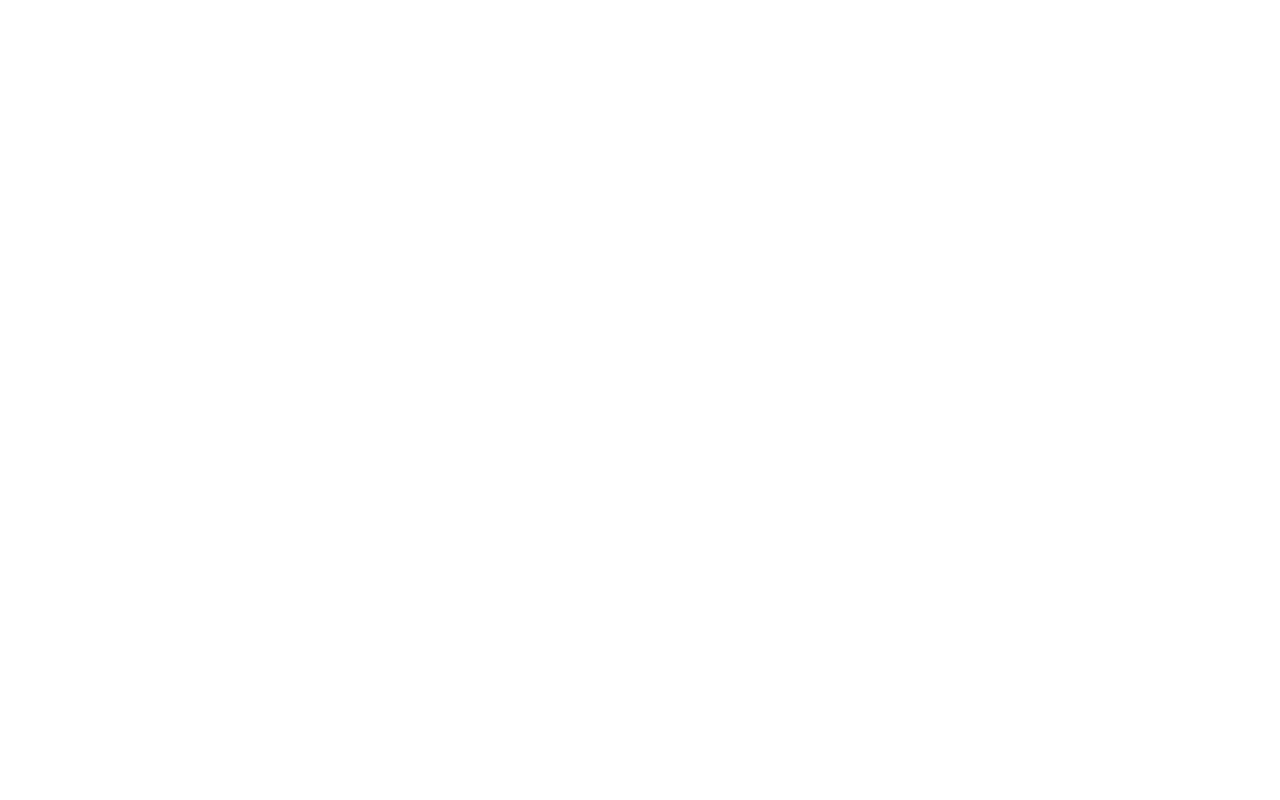
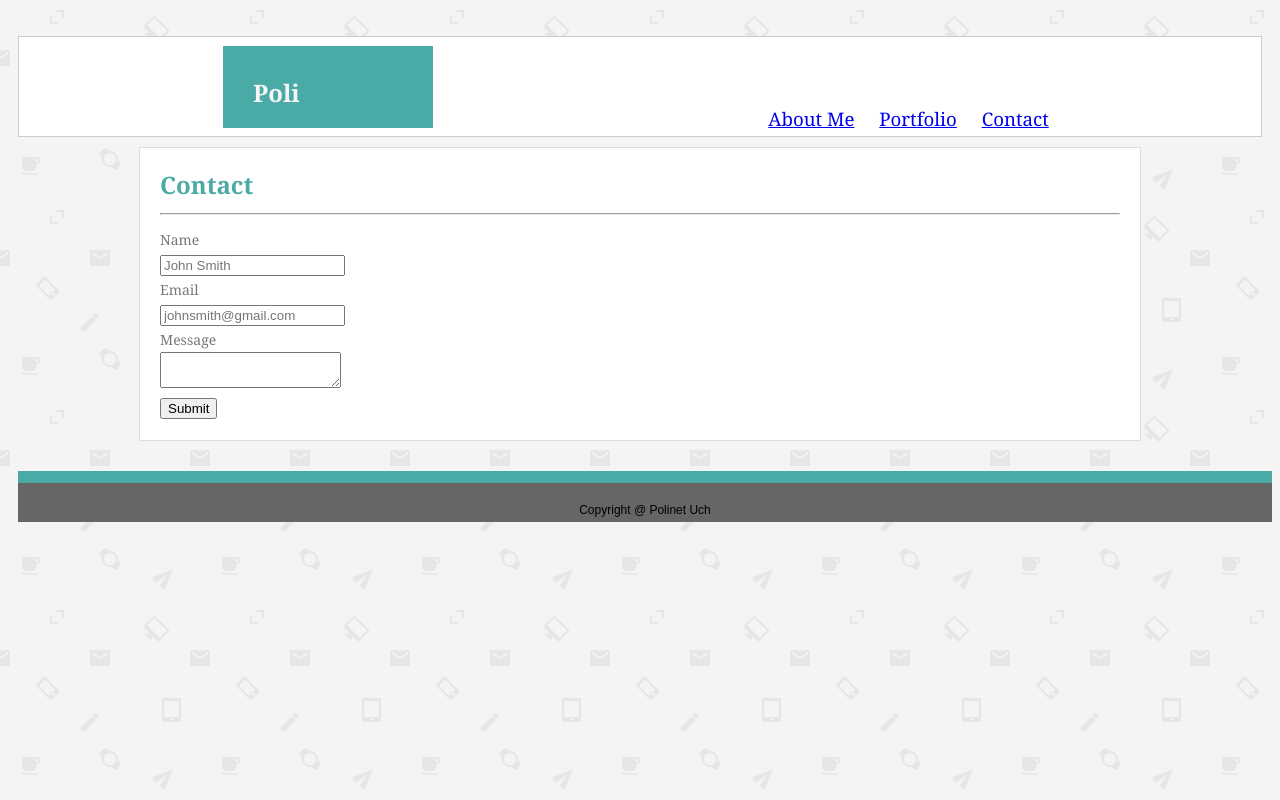
Before and after one commit to polinetuch/basic-portfolio, a plain HTML site: page contact.html in a window 1280 px wide. Drawn offline with Linux system fonts and the light colour scheme.

Commit message:
edited contact page (used input tag) and linked all pages in the navigation bar

```diff
--- a/assets/CSS/style.css
+++ b/assets/CSS/style.css
@@ -30,10 +30,11 @@
     font-family: Georgia, 'Times New Roman', Times, serif;
 }
 
-.nav-li {
-    display: inline;
+#nav-li {
+    list-style-type: none;
+    display: inline-flex;
+    text-decoration: none;
     margin: 10px;
-    text-decoration: none;
     color: #777777;
 }
 
@@ -82,3 +83,12 @@
     padding-bottom: 5px;
     margin-left: 10px;
 }
+
+
+.input-styling {
+    color: #777777;
+    font-weight: normal;
+    font-family: Georgia, 'Times New Roman', Times, serif;
+    font-size: 14px;
+    line-height: 25px;
+}
--- a/contact.html
+++ b/contact.html
@@ -1,4 +1,41 @@
 <!DOCTYPE html>
 <head>
-    <title>Poli Contact Page</title>
+    <link rel="stylesheet" type="text/css" href="assets/CSS/style.css">
+    <title>Contact</title>
 </head>
+<body img src="../images/pattern.png" class="body">
+    <br>
+    <header class="nav-header">Poli</header>
+        <div>
+            <header>
+                <nav class="nav">
+                    <ul>
+                        <li id="nav-li"><a href="index.html">About Me</a></li>
+                        <li id="nav-li"><a href="portfolio.html">Portfolio</a></li>
+                        <li id="nav-li"><a href="contact.html">Contact</a></li>
+                    </ul>
+                </nav>
+            </header>
+        </div>
+    </header>
+    <section class="about-me">Contact<hr>
+        <form action="action_page.php" class="input-styling">
+            <label for="fname">Name</label>
+            <br>
+            <input type="text" name="fullname" placeholder="John Smith">
+            <br>
+            <label for="email" id="input-styling">Email</label>
+            <br>
+            <input type="text" placeholder="johnsmith@gmail.com">
+            <br>
+            <label for="message">Message</label>
+            <br>
+            <textarea name="Message"></textarea>
+            <br>
+            <input type="submit" value="Submit">
+        </form>
+    </section>
+</body>
+<hr class="hr-footer">
+<footer class="footer">Copyright @ Polinet Uch</footer>
+</html>
```
Also changed, not shown: index.html (+8 -7 lines).
